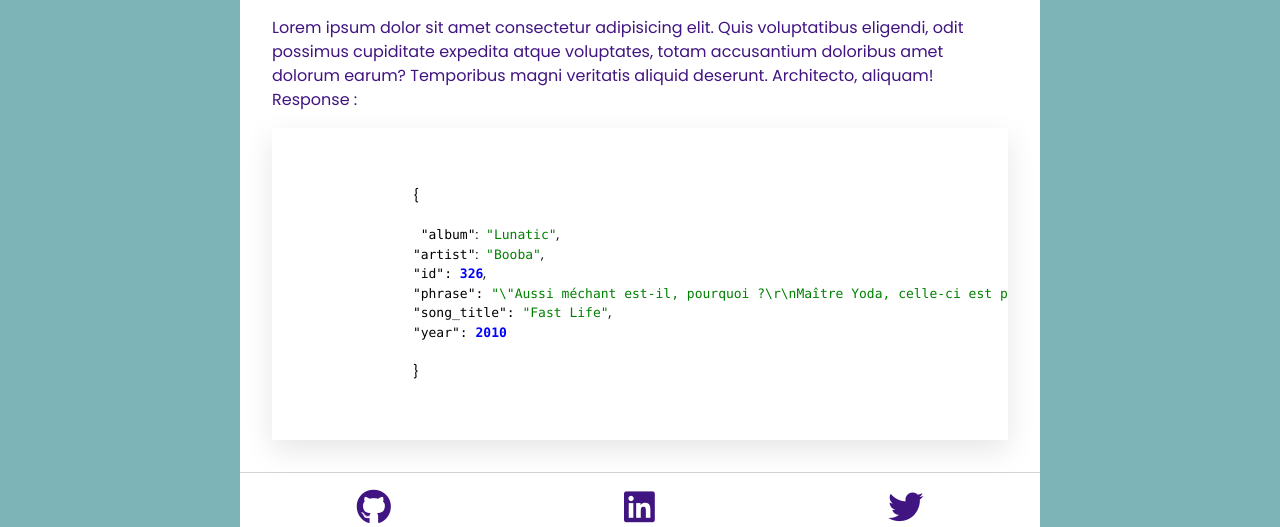
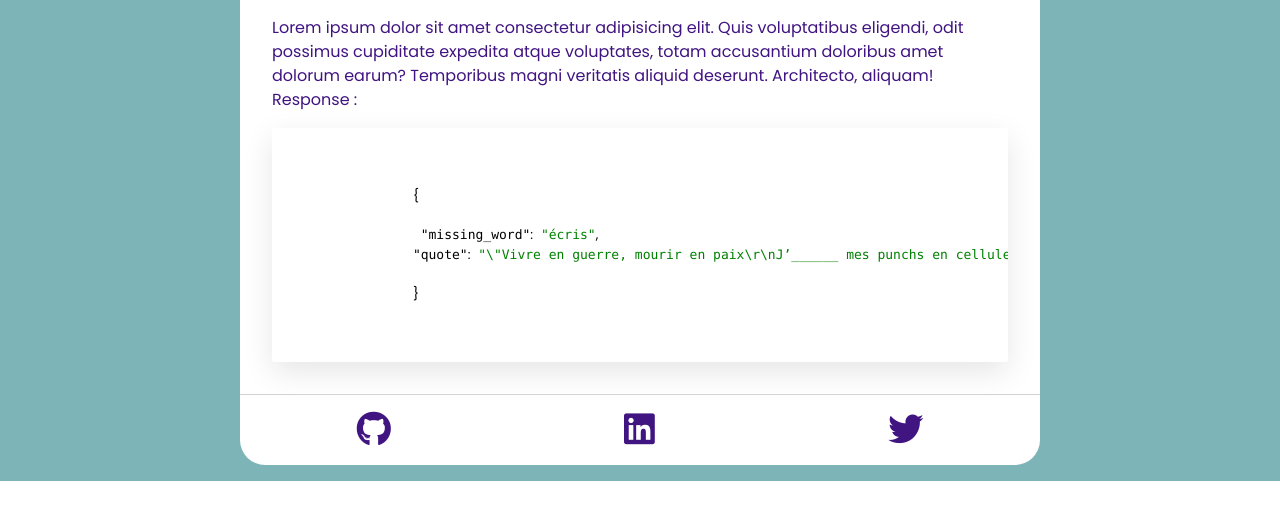
Before and after one commit to richad-m/booba-api, a Flask app: page / in a window 1280 px wide. Shown: the part 1257-1784 px from the top of the page. After the commit the page ends 1738 px from the top, so only its background shows below. Run offline with Flask 2, Linux system fonts and the light colour scheme.

Commit message:
updated json on guess in html

```diff
--- a/static/css/style.css
+++ b/static/css/style.css
@@ -77,7 +77,8 @@ body {
   /* border: 5px solid white; */
   width: 100vh;
   height: fit-content;
-  border-radius: 4% 4% 0% 0%;
+  border-radius: 4% 4% 25px 25px;
+  margin-bottom: 1em;
 }
 
 .banner-image {
@@ -134,7 +135,7 @@ body {
   justify-content: space-around;
   border-top: 1px solid lightgrey;
   padding-top: 1em;
-  margin-top: 1em;
+  padding-bottom: 1em;
 }
 
 .social-icons {
--- a/templates/index.html
+++ b/templates/index.html
@@ -104,12 +104,8 @@
                   <code class = ''>
                   <span class ="punctuation-code">{</span>
 
-                   "album"<span class="punctuation-code">:</span> <span class="string-code">"Lunatic"</span><span class="punctuation-code">,</span>
-                  "artist"<span class="punctuation-code">:</span> <span class="string-code">"Booba"</span><span class="punctuation-code">,</span>
-                  "id": <span class="integer-code">326</span><span class="punctuation-code">,</span>
-                  "phrase": <span class="string-code">"\"Aussi méchant est-il, pourquoi ?\r\nMaître Yoda, celle-ci est pour toi\""</span><span class="punctuation-code ">,</span>
-                  "song_title": <span class="string-code">"Fast Life"</span><span class="punctuation-code">,</span>
-                  "year": <span class="integer-code">2010</span>
+                   "missing_word"<span class="punctuation-code">:</span> <span class="string-code">"écris"</span><span class="punctuation-code">,</span>
+                  "quote"<span class="punctuation-code">:</span> <span class="string-code">"\"Vivre en guerre, mourir en paix\r\nJ’______ mes punchs en cellule, quartier jeune, Bâtiment B\""</span><span class="punctuation-code">,</span>
 
                   <span class ="punctuation-code">}</span>
                   </code>
```
